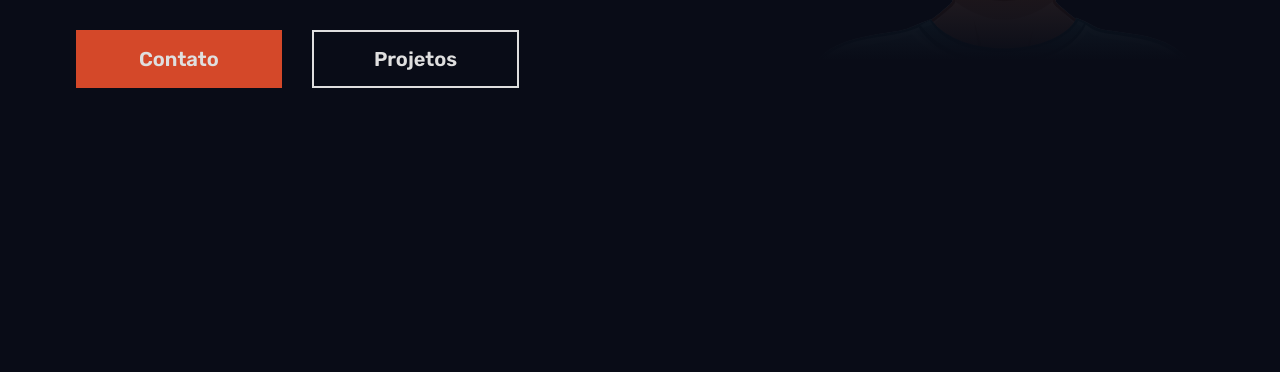
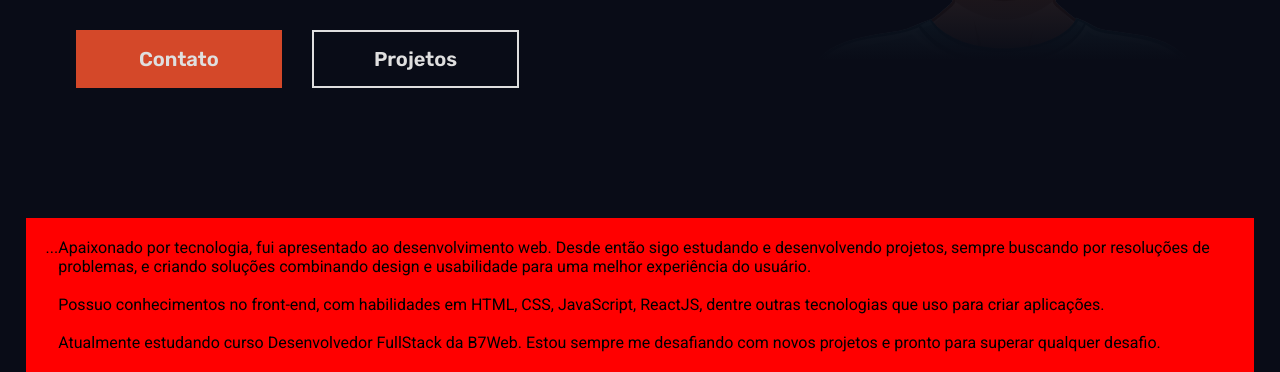
Before and after one commit to marcolucianodev/meu-portfolio, a plain HTML site: page index.html in a window 1280 px wide. Shown: the part 596-968 px from the top of the page. Before the commit the page ends 814 px from the top, so only its background shows below. Drawn offline with Linux system fonts and the light colour scheme.

Commit message:
start about section

```diff
--- a/css/style.css
+++ b/css/style.css
@@ -144,3 +144,8 @@ section#section-headline {
     bottom: 0;
     background-image: linear-gradient(to top, #090c17, #090c17 5%, transparent);
 }
+
+section#about-section {
+    display: flex;
+    background-color: red;
+}
--- a/index.html
+++ b/index.html
@@ -61,6 +61,18 @@
             <div class="img-shadow"></div>
         </div>
     </section>
+    <section id="about-section" class="main-container">
+        <div class="content-about-left">
+            ...
+        </div>
+        <div class="content-about-right">
+            <p>Apaixonado por tecnologia, fui apresentado ao desenvolvimento web. Desde então  sigo estudando e desenvolvendo projetos, sempre buscando por resoluções de problemas, e criando soluções combinando design e usabilidade para uma melhor experiência do usuário.</p>
+            <br/>
+            <p>Possuo conhecimentos no front-end, com habilidades em HTML, CSS, JavaScript, ReactJS, dentre outras tecnologias que uso para criar aplicações.</p>
+            <br/>
+            <p>Atualmente estudando curso Desenvolvedor FullStack da B7Web. Estou sempre me desafiando com novos projetos e pronto para superar qualquer desafio.</p>
+        </div>
+    </section>
 
 
 <script src="js/script.js"></script>
```
